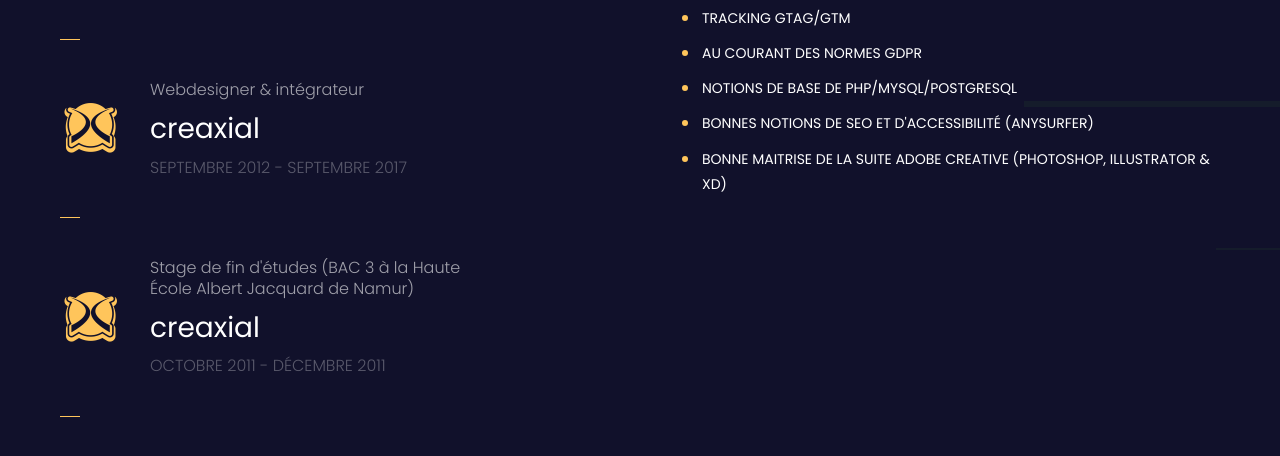
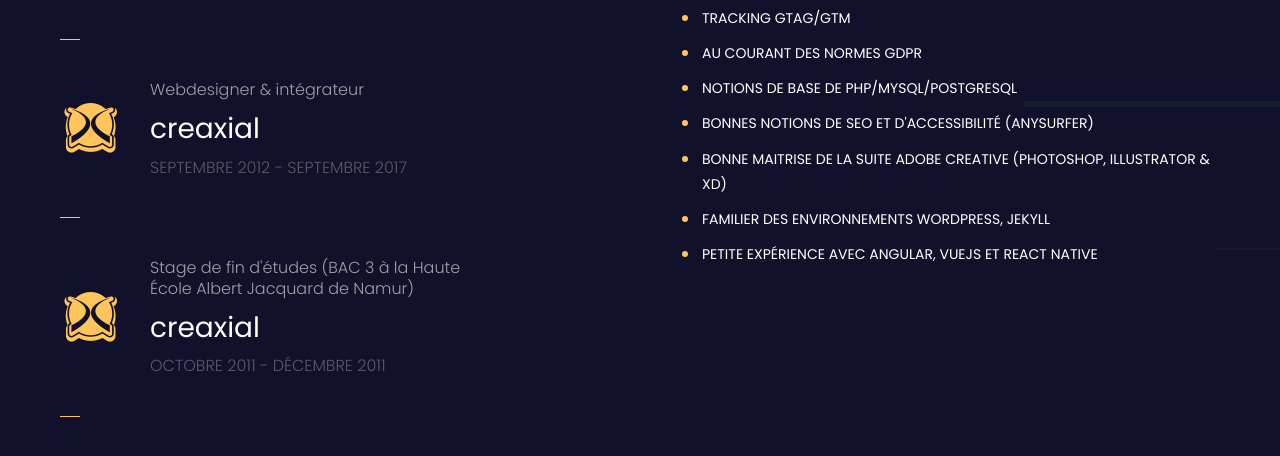
Before and after one commit to piour6/Portfolio_2019, a PHP site: template www/pages/about.php in a window 1280 px wide. Shown: the part 1494-1950 px from the top of the page. Run offline with PHP 8.4, Linux system fonts and the light colour scheme; the template is opened without the code that fills it, so the values that code supplies are empty.

Commit message:
update about

```diff
--- a/www/pages/about.php
+++ b/www/pages/about.php
@@ -119,6 +119,8 @@
 						<li>notions de base de PHP/MySQL/PostgreSQL</li>
 						<li>bonnes notions de seo et d'accessibilité (anysurfer)</li>
 						<li>bonne maitrise de la suite adobe creative (photoshop, illustrator & xd)</li>
+						<li>familier des environnements Wordpress, Jekyll</li>
+						<li>petite expérience avec angular, vuejs et react native</li>
 					</ul>
 
 				</div>
```
